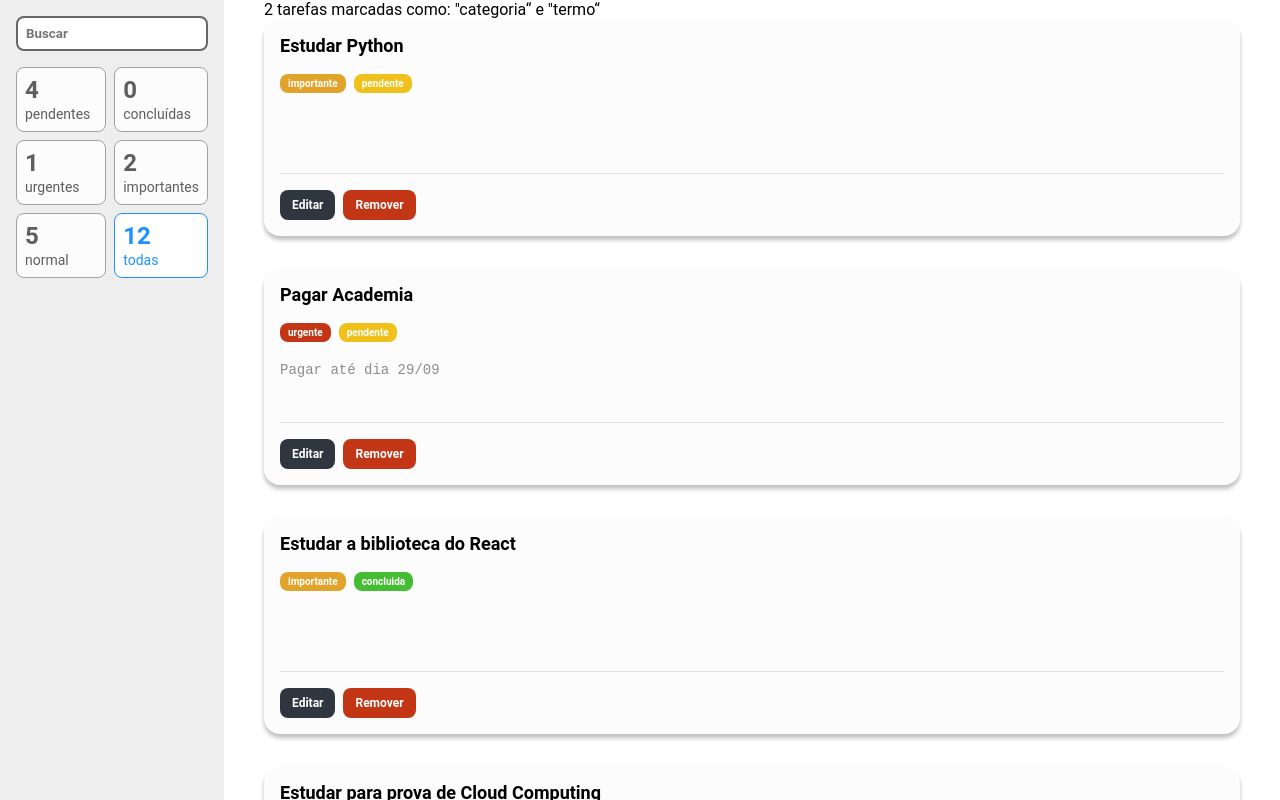
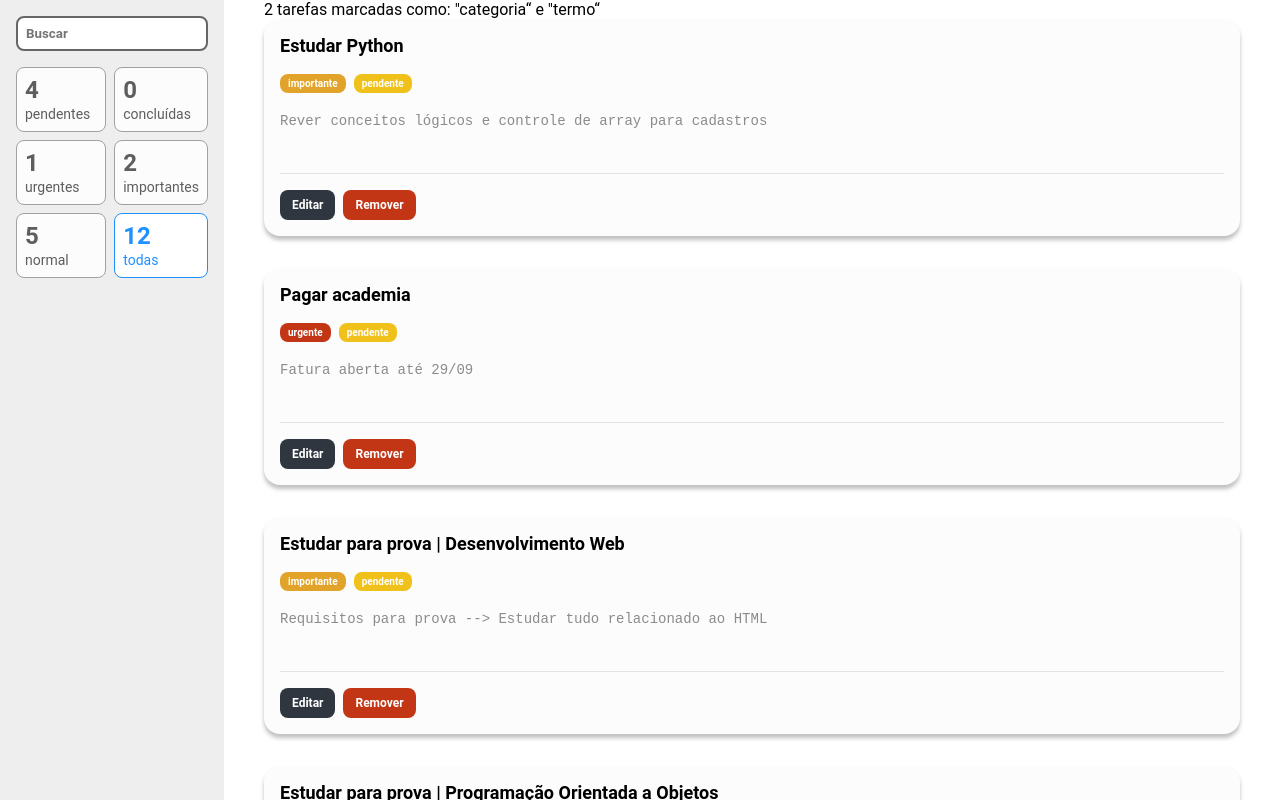
Before and after one commit to bielrocca/ListaDeTarefas, a React (Create React App) app: page / in a window 1280 px wide. Built offline with nearby package versions, Linux system fonts and the light colour scheme.

Commit message:
Configurando o botao de remover (ativo)

```diff
--- a/src/components/Tarefa/index.tsx
+++ b/src/components/Tarefa/index.tsx
@@ -1,15 +1,15 @@
 import { useState } from 'react'
+import { useDispatch } from 'react-redux'
+
 import * as S from './styles'
 import * as enums from '../../utils/enums/Tarefa'
+import { remover } from '../../store/reducers/tarefas'
+import TarefaClass from '../../models/Tarefa'
 
-type Props = {
-  titulo: string
-  prioridade: enums.Prioridade
-  status: enums.Status
-  descricao: string
-}
+type Props = TarefaClass
 
-const Tarefa = ({ descricao, prioridade, status, titulo }: Props) => {
+const Tarefa = ({ descricao, prioridade, status, titulo, id }: Props) => {
+  const dispatch = useDispatch()
   const [estaEditando, setEstaEditando] = useState(false)
 
   return (
@@ -33,7 +33,9 @@ const Tarefa = ({ descricao, prioridade, status, titulo }: Props) => {
         ) : (
           <>
             <S.Botao onClick={() => setEstaEditando(true)}>Editar</S.Botao>
-            <S.BotaoCancelarRemover>Remover</S.BotaoCancelarRemover>
+            <S.BotaoCancelarRemover onClick={() => dispatch(remover(id))}>
+              Remover
+            </S.BotaoCancelarRemover>
           </>
         )}
       </S.BarraAcoes>
--- a/src/containers/ListaDeTarefas/index.tsx
+++ b/src/containers/ListaDeTarefas/index.tsx
@@ -6,7 +6,7 @@ import { Container } from './styles'
 import { RootReducer } from '../../store'
 
 const ListaDeTarefas = () => {
-  const { tarefas } = useSelector((state: RootReducer) => state)
+  const { itens } = useSelector((state: RootReducer) => state.tarefas)
 
   return (
     <Container>
@@ -14,9 +14,10 @@ const ListaDeTarefas = () => {
         2 tarefas marcadas como: &quot;categoria&ldquo; e &quot;termo&ldquo;
       </p>
       <ul>
-        {tarefas.map((t) => (
+        {itens.map((t) => (
           <li key={t.titulo}>
             <Tarefa
+              id={t.id}
               titulo={t.titulo}
               prioridade={t.prioridade}
               status={t.status}
--- a/src/store/reducers/tarefas.ts
+++ b/src/store/reducers/tarefas.ts
@@ -2,57 +2,50 @@ import { createSlice, PayloadAction } from '@reduxjs/toolkit'
 import Tarefa from '../../models/Tarefa'
 import * as enums from '../../utils/enums/Tarefa'
 
-// Define the type for the state of the application
+type TarefasState = {
+  itens: Tarefa[]
+}
+
+const initialState: TarefasState = {
+  itens: [
+    {
+      id: 1,
+      titulo: 'Estudar Python',
+      prioridade: enums.Prioridade.IMPORTANTE,
+      status: enums.Status.PENDENTE,
+      descricao: 'Rever conceitos lógicos e controle de array para cadastros'
+    },
+    {
+      id: 2,
+      titulo: 'Pagar academia',
+      prioridade: enums.Prioridade.URGENTE,
+      status: enums.Status.PENDENTE,
+      descricao: 'Fatura aberta até 29/09'
+    },
+    {
+      id: 3,
+      titulo: 'Estudar para prova | Desenvolvimento Web',
+      prioridade: enums.Prioridade.IMPORTANTE,
+      status: enums.Status.PENDENTE,
+      descricao: 'Requisitos para prova --> Estudar tudo relacionado ao HTML'
+    },
+    {
+      id: 4,
+      titulo: 'Estudar para prova | Programação Orientada a Objetos',
+      prioridade: enums.Prioridade.IMPORTANTE,
+      status: enums.Status.PENDENTE,
+      descricao:
+        'Rever conceitos lógicos e orientações a objetos / Revisar também códigos explicativos de POO'
+    }
+  ]
+}
 
 const tarefasSlice = createSlice({
   name: 'tarefas',
-  initialState: [
-    new Tarefa(
-      1,
-      'Estudar Python',
-      enums.Prioridade.IMPORTANTE,
-      enums.Status.PENDENTE,
-      ''
-    ),
-    new Tarefa(
-      2,
-      'Pagar Academia',
-      enums.Prioridade.URGENTE,
-      enums.Status.PENDENTE,
-      'Pagar até dia 29/09'
-    ),
-    new Tarefa(
-      3,
-      'Estudar a biblioteca do React',
-      enums.Prioridade.IMPORTANTE,
-      enums.Status.CONCLUIDA,
-      ''
-    ),
-    new Tarefa(
-      4,
-      'Estudar para prova de Cloud Computing',
-      enums.Prioridade.IMPORTANTE,
-      enums.Status.PENDENTE,
-      'Estudar conceitos de SaaS, PaaS e IaaS - Estudar sobre virtualização - Estudar sobre a origem da Cloud e sua funcionalidade'
-    ),
-    new Tarefa(
-      5,
-      'Ir para faculdade',
-      enums.Prioridade.NORMAL,
-      enums.Status.PENDENTE,
-      'Para fazer prova'
-    ),
-    new Tarefa(
-      6,
-      'Estudar conceitos do Redux',
-      enums.Prioridade.IMPORTANTE,
-      enums.Status.EM_ANDAMENTO,
-      ''
-    )
-  ],
+  initialState,
   reducers: {
     remover: (state, action: PayloadAction<number>) => {
-      state = state.filter((tarefa) => tarefa.id !== action.payload)
+      state.itens = state.itens.filter((tarefa) => tarefa.id !== action.payload)
     }
   }
 })
```
